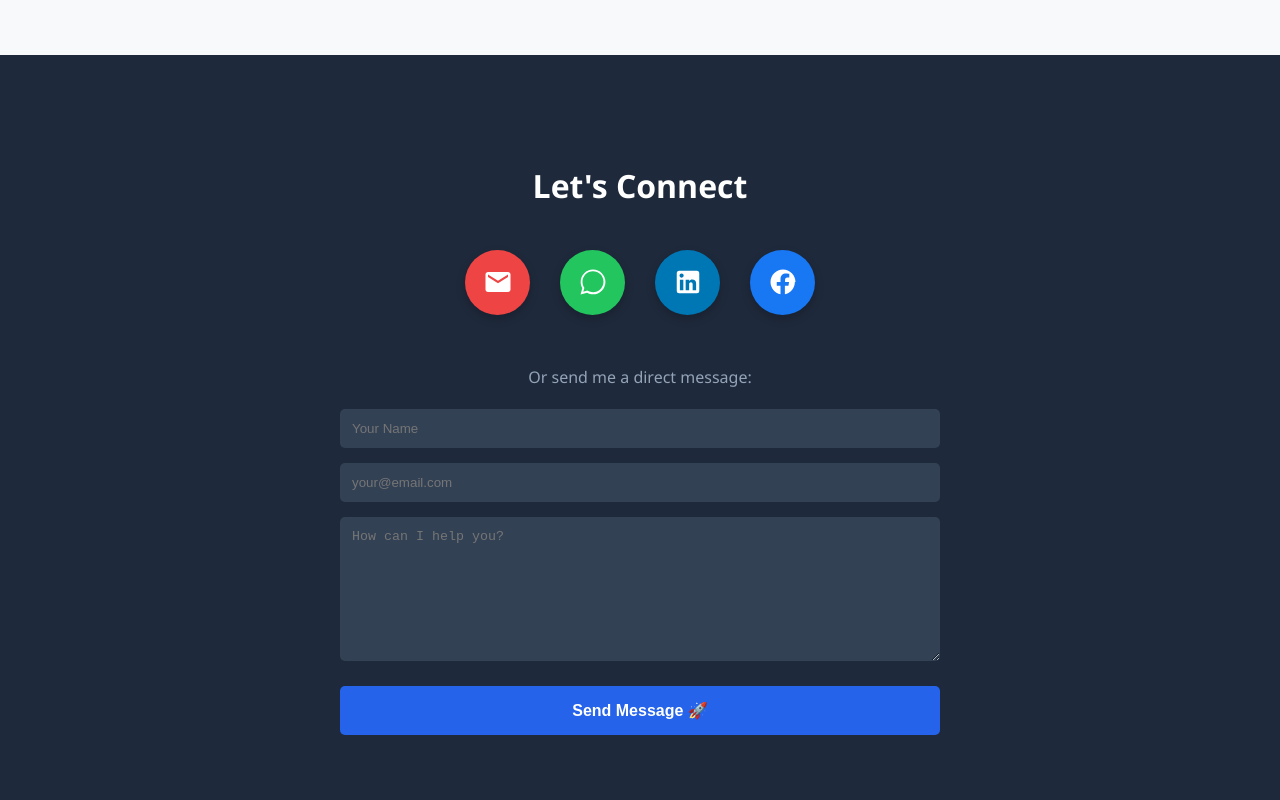
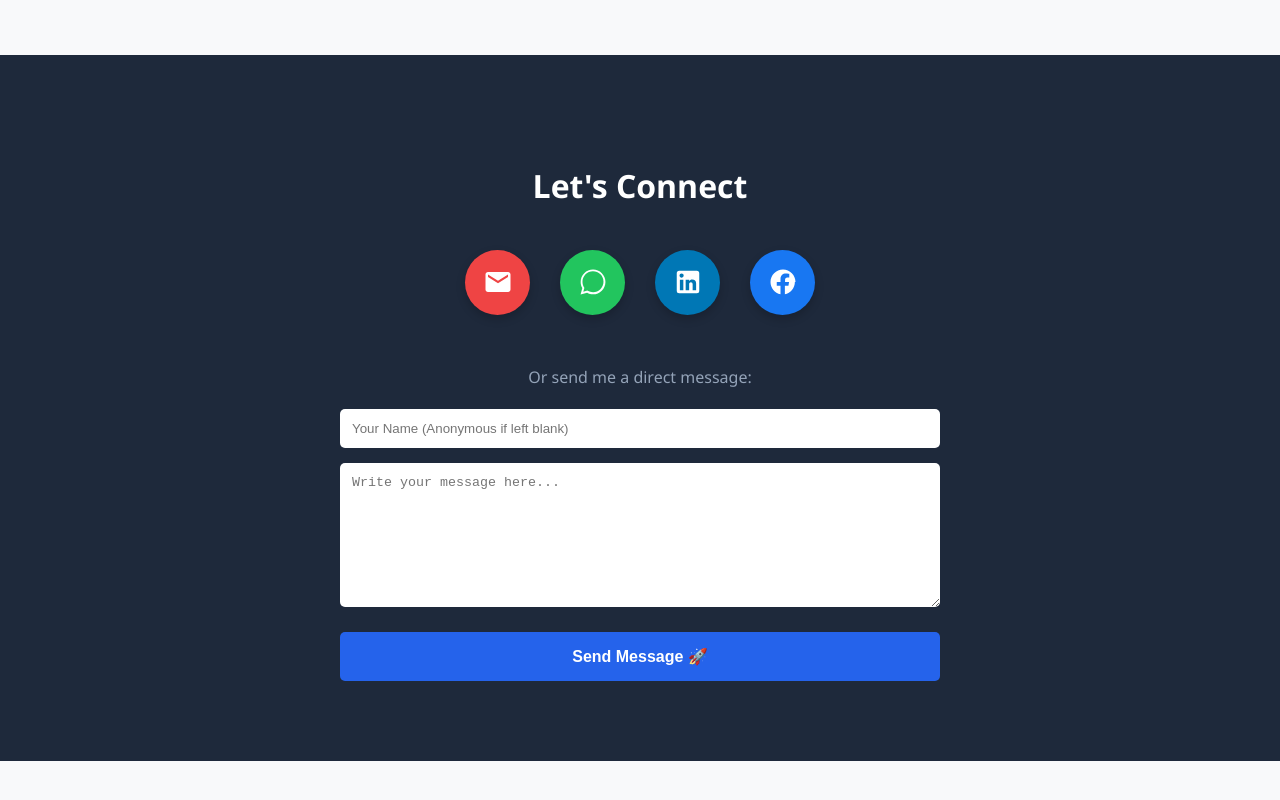
Before and after one commit to furkanshakib/my-dynamic-portfolio, a React (Vite) app in the folder client/: page / in a window 1280 px wide. Shown: the part 636-1436 px from the top of the page. After the commit the page ends 1397 px from the top, so only its background shows below. Built offline with nearby package versions, Linux system fonts and the light colour scheme.

Commit message:
Removed email field from contact form

```diff
--- a/client/src/Home.jsx
+++ b/client/src/Home.jsx
@@ -2,7 +2,7 @@ import React, { useState, useRef } from 'react';
 import { Link } from 'react-router-dom';
 import emailjs from '@emailjs/browser';
 import Navbar from './Navbar';
-import TechStack from './TechStack'; // 👈 1. Import New Component
+import TechStack from './TechStack';
 import { useTheme } from './ThemeContext';
 
 function ContactIcon({ href, color, iconPath, label }) {
@@ -30,16 +30,28 @@ function Home() {
   const form = useRef();
   const [isSending, setIsSending] = useState(false);
 
+  // Dynamic Styles
   const textColor = isDark ? '#e2e8f0' : '#333';
   const subTextColor = isDark ? '#94a3b8' : '#555';
   const contactBg = isDark ? '#0f172a' : '#1e293b';
+  const inputBg = isDark ? '#334155' : 'white'; // Input background
+  const inputText = isDark ? 'white' : '#333'; // Input text color
 
   const sendEmail = (e) => {
     e.preventDefault();
     setIsSending(true);
+
+    // Note: We removed the email field, so the template will only receive 'user_name' and 'message'
     emailjs.sendForm('service_y65owe5', 'template_kygrxid', form.current, '1HTfvq6f969VEiM88')
-      .then(() => { alert("Message Sent! 🚀"); e.target.reset(); setIsSending(false); },
-            () => { alert("Failed. Try again."); setIsSending(false); });
+      .then(() => {
+        alert("Message Sent! 🚀");
+        e.target.reset();
+        setIsSending(false);
+      },
+      () => {
+        alert("Failed. Try again.");
+        setIsSending(false);
+      });
   };
 
   return (
@@ -68,7 +80,7 @@ function Home() {
         </div>
       </header>
 
-      {/* 2. ADD TECH STACK HERE */}
+      {/* 2. TECH STACK */}
       <TechStack />
 
       <section id="contact" style={{ padding: '80px 20px', background: contactBg, color: 'white', marginTop: '60px', width: '100%', boxSizing: 'border-box' }}>
@@ -80,14 +92,31 @@ function Home() {
             <ContactIcon href="https://www.linkedin.com/in/furkanshakib/" color="#0077b5" label="LinkedIn" iconPath={<path d="M19 3a2 2 0 0 1 2 2v14a2 2 0 0 1-2 2H5a2 2 0 0 1-2-2V5a2 2 0 0 1 2-2h14zm-.5 15.5v-5.3a3.26 3.26 0 0 0-3.26-3.26c-.85 0-1.84.52-2.32 1.3v-1.11h-2.79v8.37h2.79v-4.93c0-.77.62-1.4 1.39-1.4a1.4 1.4 0 0 1 1.4 1.4v4.93h2.79zM6.88 8.56a1.68 1.68 0 0 0 1.68-1.68c0-.93-.75-1.69-1.68-1.69a1.69 1.69 0 0 0-1.69 1.69c0 .93.76 1.68 1.69 1.68zm1.39 9.94v-8.37H5.5v8.37h2.77z"/>} />
             <ContactIcon href="https://www.facebook.com/furkan.shakib/" color="#1877f2" label="Facebook" iconPath={<path d="M22 12c0-5.52-4.48-10-10-10S2 6.48 2 12c0 4.84 3.44 8.87 8 9.8V15H7v-3h3v-2.29c0-2.88 1.71-4.51 4.38-4.51 1.28 0 2.64.23 2.64.23v2.88h-1.49c-1.43 0-1.88.89-1.88 1.79V12h3.2l-.51 3H13.5v6.8c4.56-.93 8-4.96 8-9.8z"/>} />
           </div>
+
           <p style={{ color: '#94a3b8', marginBottom: '20px' }}>Or send me a direct message:</p>
+
+          {/* UPDATED FORM: No Email Input */}
           <form ref={form} onSubmit={sendEmail} style={{ display: 'flex', flexDirection: 'column', gap: '15px' }}>
-            <input type="text" name="user_name" required placeholder="Your Name" style={{ padding: '12px', borderRadius: '5px', border: 'none', background: '#334155', color: 'white' }} />
-            <input type="email" name="user_email" required placeholder="your@email.com" style={{ padding: '12px', borderRadius: '5px', border: 'none', background: '#334155', color: 'white' }} />
-            <textarea name="message" required placeholder="How can I help you?" style={{ padding: '12px', borderRadius: '5px', border: 'none', background: '#334155', color: 'white', height: '120px' }} />
+
+            <input
+              type="text"
+              name="user_name"
+              required
+              placeholder="Your Name (Anonymous if left blank)"
+              style={{ padding: '12px', borderRadius: '5px', border: 'none', background: inputBg, color: inputText }}
+            />
+
+            <textarea
+              name="message"
+              required
+              placeholder="Write your message here..."
+              style={{ padding: '12px', borderRadius: '5px', border: 'none', background: inputBg, color: inputText, height: '120px' }}
+            />
+
             <button type="submit" disabled={isSending} style={{ padding: '15px', background: '#2563eb', color: 'white', border: 'none', borderRadius: '5px', fontWeight: 'bold', cursor: 'pointer', marginTop: '10px', fontSize: '1rem' }}>
               {isSending ? "Sending..." : "Send Message 🚀"}
             </button>
+
           </form>
         </div>
       </section>
```
